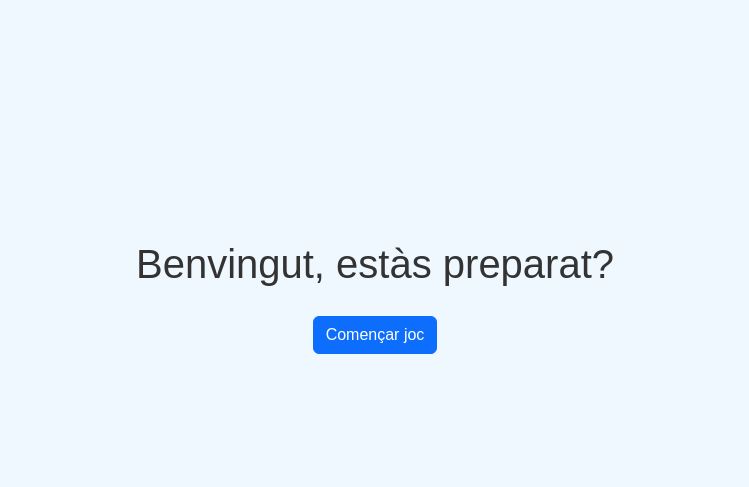
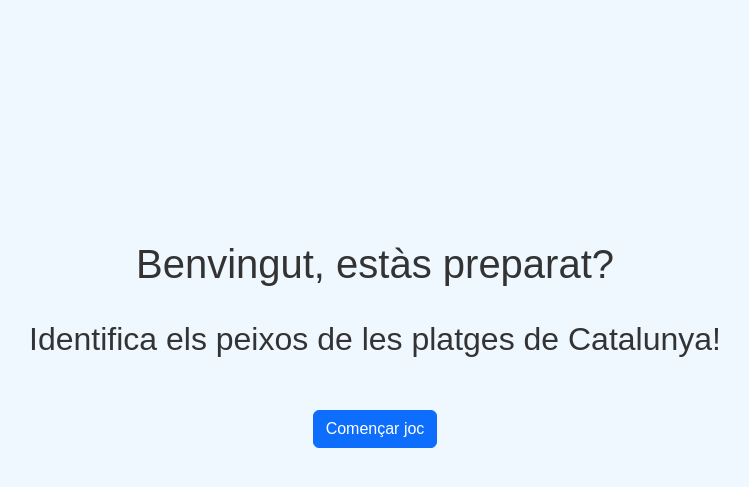
Before and after one commit to fergascod/oceanID, a Flask app: page / in a window 1280 px wide. Shown: the top 487 px of the page, without its empty margins (265-1014 px from the left). Run offline with Flask 2, Linux system fonts and the light colour scheme; some libraries are stand-ins or nearby versions.

Commit message:
Added message

```diff
--- a/templates/menu.html
+++ b/templates/menu.html
@@ -24,6 +24,9 @@
   <body>
     <div class="menu">
       <h1>Benvingut, estàs preparat?</h1>
+      <br />
+      <h2>Identifica els peixos de les platges de Catalunya!</h2>
+      <br />
       <a href="{{ url_for('form') }}"
         ><button type="button" class="btn btn-primary">Començar joc</button></a
       >
```
